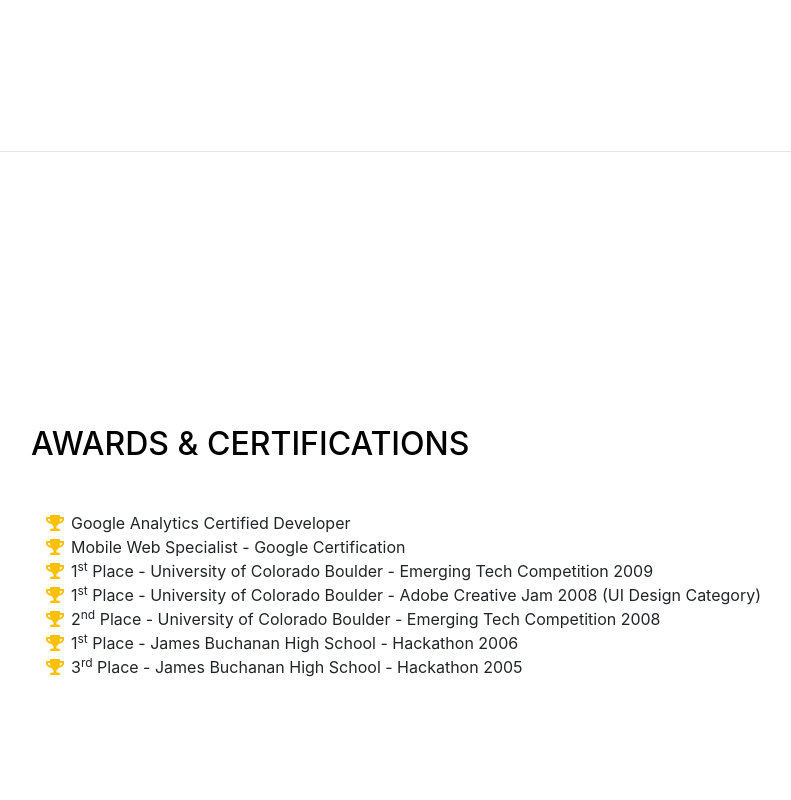
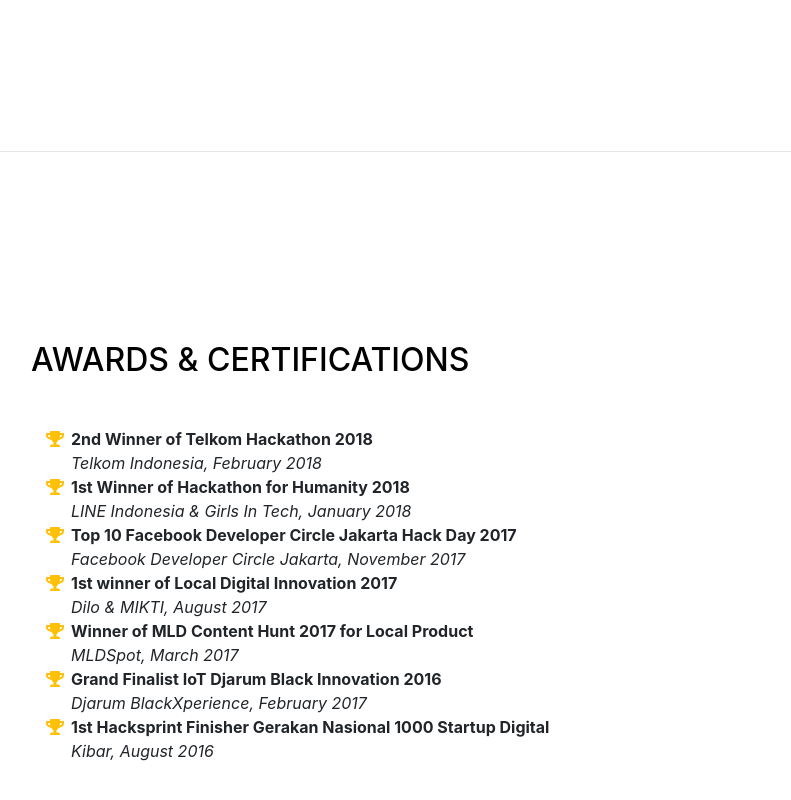
Before and after one commit to LintangWisesa/me, a website with bundled scripts: page index.html in a window 1280 px wide. Shown: the part 4146-4946 px from the top of the page, without its empty margins (289-1080 px from the left). Built offline with nearby package versions, Linux system fonts and the light colour scheme; a web font is replaced by a local one.

Commit message:
lintang cv

```diff
--- a/index.html
+++ b/index.html
@@ -337,30 +337,46 @@
         <ul class="fa-ul mb-0">
           <li>
             <i class="fa-li fa fa-trophy text-warning"></i>
-            Google Analytics Certified Developer</li>
+            <b>2nd Winner of Telkom Hackathon 2018</b>
+            <br>
+            <i>Telkom Indonesia, February 2018</i>
+          </li>
           <li>
             <i class="fa-li fa fa-trophy text-warning"></i>
-            Mobile Web Specialist - Google Certification</li>
+            <b>1st Winner of Hackathon for Humanity 2018</b>
+            <br>
+            <i>LINE Indonesia & Girls In Tech, January 2018</i>
+          </li>
           <li>
             <i class="fa-li fa fa-trophy text-warning"></i>
-            1<sup>st</sup>
-            Place - University of Colorado Boulder - Emerging Tech Competition 2009</li>
+            <b>Top 10 Facebook Developer Circle Jakarta Hack Day 2017</b>
+            <br>
+            <i>Facebook Developer Circle Jakarta, November 2017</i>
+          </li>
           <li>
             <i class="fa-li fa fa-trophy text-warning"></i>
-            1<sup>st</sup>
-            Place - University of Colorado Boulder - Adobe Creative Jam 2008 (UI Design Category)</li>
+            <b>1st winner of Local Digital Innovation 2017</b>
+            <br>
+            <i>Dilo & MIKTI, August 2017</i>
+          </li>
           <li>
             <i class="fa-li fa fa-trophy text-warning"></i>
-            2<sup>nd</sup>
-            Place - University of Colorado Boulder - Emerging Tech Competition 2008</li>
+            <b>Winner of MLD Content Hunt 2017 for Local Product</b>
+            <br>
+            <i>MLDSpot, March 2017</i>
+          </li>
           <li>
             <i class="fa-li fa fa-trophy text-warning"></i>
-            1<sup>st</sup>
-            Place - James Buchanan High School - Hackathon 2006</li>
+            <b>Grand Finalist IoT Djarum Black Innovation 2016</b>
+            <br>
+            <i>Djarum BlackXperience, February 2017</i>
+          </li>
           <li>
             <i class="fa-li fa fa-trophy text-warning"></i>
-            3<sup>rd</sup>
-            Place - James Buchanan High School - Hackathon 2005</li>
+            <b>1st Hacksprint Finisher Gerakan Nasional 1000 Startup Digital</b>
+            <br>
+            <i>Kibar, August 2016</i>
+          </li>
         </ul>
       </div>
     </section>
```
